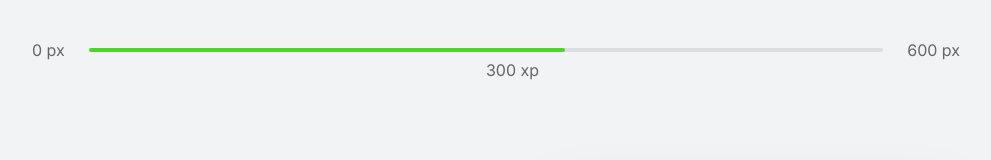
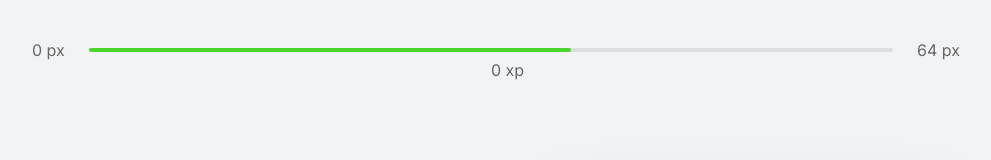
Before and after one commit to ViniciusPassoni97/Moveit, a Next.js app: page / in a window 1280 px wide. Shown: the top 160 px of the page, without its empty margins (144-1135 px from the left). Built offline with nearby package versions, Linux system fonts and the light colour scheme.

Commit message:
Termiando funcionalidade de mudar de card e iniciando criação do contexto para o level

```diff
--- a/src/components/challenge/ChallengeBox.tsx
+++ b/src/components/challenge/ChallengeBox.tsx
@@ -4,7 +4,7 @@ import { ChallengeContext } from '../../contexts/ChallengeContext';
 import styles from '../../styles/components/ChallengeBox.module.css';
 
 export function ChallengeBox() {
-    const {activeChallenge}=useContext(ChallengeContext)
+    const {resetChallenge,activeChallenge}=useContext(ChallengeContext)
 
     return(
         <div className={styles.challengeBoxContainer}>
@@ -20,6 +20,7 @@ export function ChallengeBox() {
                     <button
                     type='button'
                     className={styles.challengeButtonFail}
+                    onClick={resetChallenge}
                     >Falhei</button>
 
                     <button
--- a/src/components/expirienceBar/ExpirienceBar.tsx
+++ b/src/components/expirienceBar/ExpirienceBar.tsx
@@ -1,17 +1,21 @@
+import { useContext } from 'react'
+import { ChallengeContext } from '../../contexts/ChallengeContext'
 import styles from '../../styles/components/expirienceBar.module.css'
 
 export function ExpirienceBar() {
+    const {currentExpirience, experienceToNextLevel } = useContext(ChallengeContext)
+
     return(
         <header className={styles.expirienceBar}>
             <span>0 px</span>
             <div>
                 <div className={styles.expirienceBarProgress}>
                     <span className={styles.currentExpirience}style={{left:'50%'}}>
-                        300 xp
+                        {currentExpirience} xp
                     </span>
                 </div>
             </div>
-            <span>600 px</span>
+            <span>{experienceToNextLevel} px</span>
         </header>
     )
 }
--- a/src/contexts/ChallengeContext.tsx
+++ b/src/contexts/ChallengeContext.tsx
@@ -18,6 +18,8 @@ interface ChallengeContextData{
     levelUp:()=>void;
     startNewChallenge:()=>void;
     activeChallenge:Challenge;
+    resetChallenge:()=>void;
+    experienceToNextLevel:number;
 }
 
 export const ChallengeContext = createContext({} as ChallengeContextData);
@@ -27,6 +29,8 @@ export function ChallengesProvieder({children}:ChallengesProvieder) {
     const [currentExpirience, setCurrentExpirence] = useState(0);
     const [challengeCompleted,setChallengeCompleted] = useState(0);
     const [activeChallenge, setActiveChallenge] = useState(null)
+
+    const experienceToNextLevel = Math.pow((level + 1)*4,2);
 
     function levelUp(){
       setLevel(level+1);
@@ -38,6 +42,11 @@ export function ChallengesProvieder({children}:ChallengesProvieder) {
         const dataChallenge = challenges[random];
         setActiveChallenge(dataChallenge);
     }
+
+
+    function resetChallenge(){
+        setActiveChallenge(null);
+    }
     return(
     <ChallengeContext.Provider value={{
         level,
@@ -45,7 +54,9 @@ export function ChallengesProvieder({children}:ChallengesProvieder) {
         challengeCompleted,
         levelUp,
         startNewChallenge,
-        activeChallenge
+        activeChallenge,
+        resetChallenge,
+        experienceToNextLevel
     }}
     >
         {children}
```
